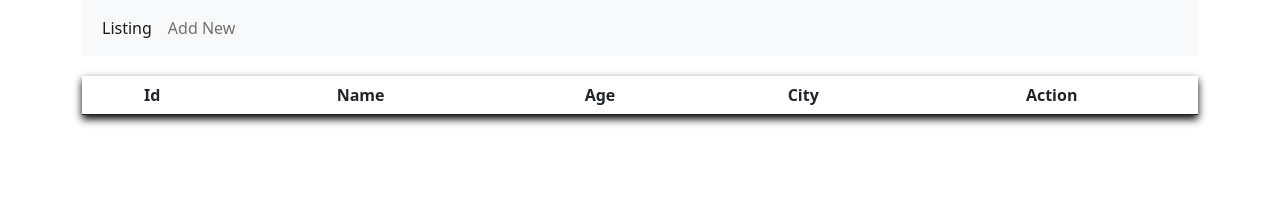
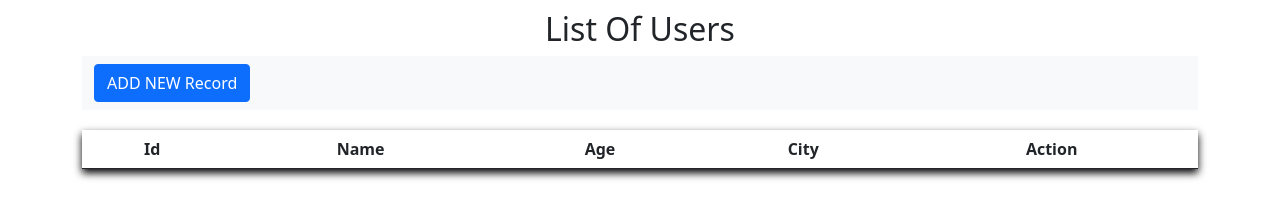
Before and after one commit to krutika1724/krutika_flask, a plain HTML site: page index.html in a window 1280 px wide. Drawn offline with nearby package versions, Linux system fonts and the light colour scheme; no server answers.

Commit message:
Update index.html

```diff
--- a/index.html
+++ b/index.html
@@ -8,14 +8,15 @@
         <body class="d-flex flex-column h-100 container" style="background-image: url( "employee3.jpg" );
     background-repeat: no-repeat; background-size: cover;">
         <header>
+   <center> <h2 style="margin-top: 10px; font-style: font-weight bold text-align center">List Of Users</h2></center>
     <nav class="navbar navbar-expand-lg navbar-light bg-light">
       <div class="container-fluid">
-				<div class="collapse navbar-collapse" id="navbarNavAltMarkup">
-				  <div class="navbar-nav">
-					<a class="nav-link active" aria-current="page" href="#">Listing</a>
-					<a class="nav-link" href="add.html">Add New</a>
-				  </div>
-				</div>
+        <a class="btn btn-primary" role="button" href="add.html">ADD NEW Record</a>
+
+       <!-- <form class="d-flex">
+          <input class="form-control me-2" type="search" name="search" placeholder="Search" aria-label="Search">
+          <button class="btn btn-outline-success" type="submit">Search</button>
+       </form>-->
       </div>
     </nav>
   </header>
```
Lines whose indentation alone changed are shown as unchanged.
